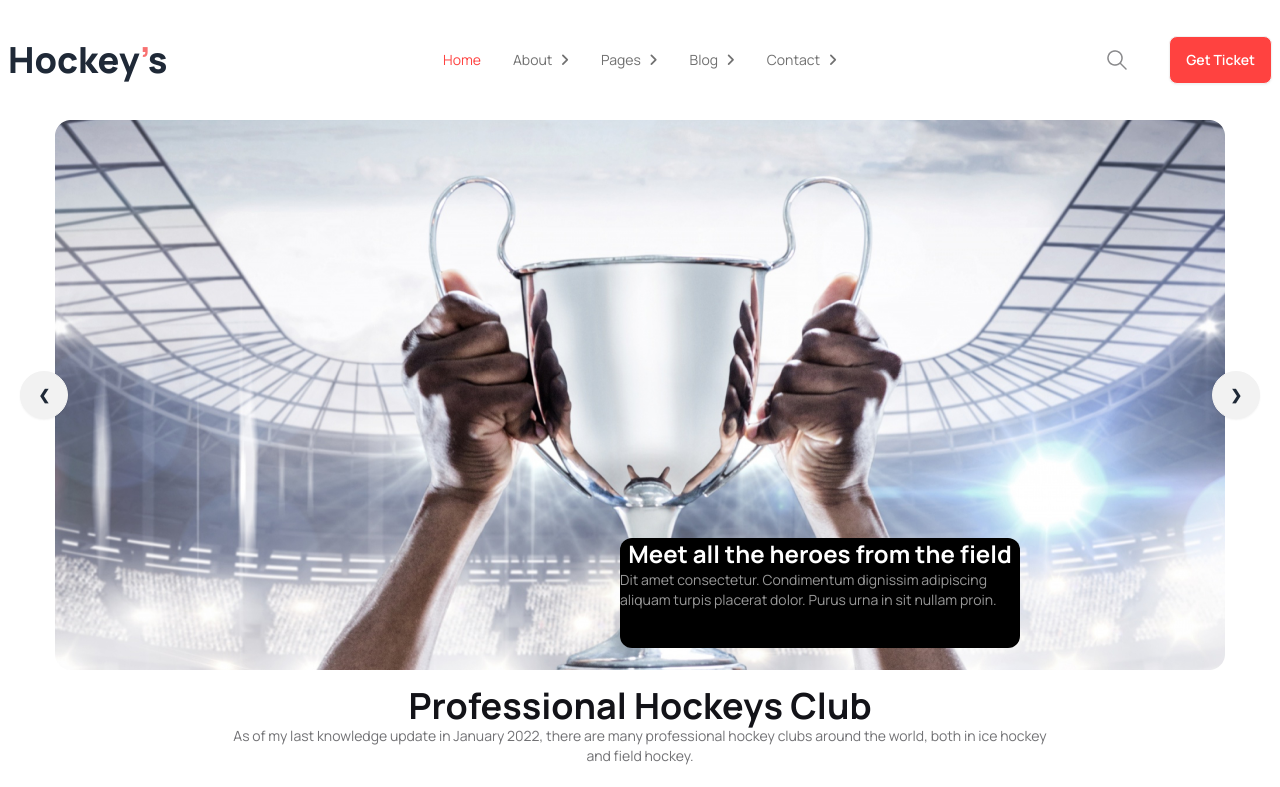
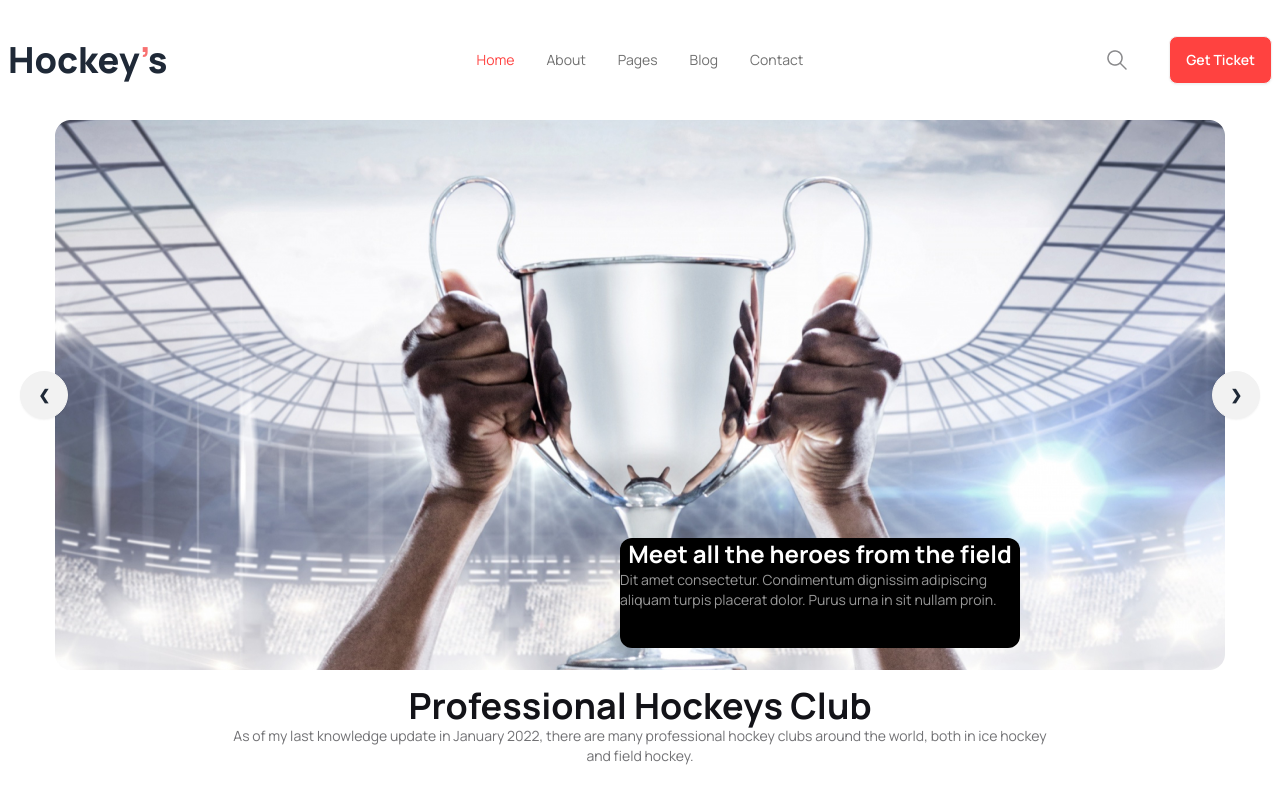
Before and after one commit to shahinur009/Assignment-3, a plain HTML site: page index.html in a window 1280 px wide. Shown: the top 787 px of the page. Drawn offline with nearby package versions, Linux system fonts and the light colour scheme.

Commit message:
resposive ok

```diff
--- a/index.html
+++ b/index.html
@@ -50,10 +50,10 @@
                 <div class="navbar-center hidden lg:flex">
                     <ul class="menu menu-horizontal px-1 text-[#707070]">
                         <li><a class="text-[#FF4240]">Home </a></li>
-                        <li><a>About<i class="fa-solid fa-angle-right"></i></a></li>
-                        <li><a>Pages <i class="fa-solid fa-angle-right"></i></a></li>
-                        <li><a>Blog <i class="fa-solid fa-angle-right"></i></a></li>
-                        <li><a>Contact<i class="fa-solid fa-angle-right"></i></a></li>
+                        <li><a>About</a></li>
+                        <li><a>Pages </a></li>
+                        <li><a>Blog </a></li>
+                        <li><a>Contact</a></li>
 
 
                     </ul>
@@ -124,7 +124,8 @@
         <section class="">
             <div class="mt-4 lg:mb-6 lg:px-56 text-center">
                 <h1 class="text-2xl lg:text-4xl px-3 py-3 font-bold text-[#131318] pb-2">Program Sections</h1>
-                <p class="text-sm font-normal px-3 py-3 text-[#13131899]">"Program sections" can refer to different parts or
+                <p class="text-sm font-normal px-3 py-3 text-[#13131899]">"Program sections" can refer to different
+                    parts or
                     segments within a computer program. The organization of a program into sections helps in structuring
                     the code, making it more modular, readable, and maintainable.</p>
             </div>
@@ -174,7 +175,8 @@
             <div>
                 <div class="mt-4 lg:mb-6 lg:px-56 text-center">
                     <h1 class="text-2xl lg:text-4xl font-bold text-[#131318] pb-2">Our New Products</h1>
-                    <p class="text-sm font-normal px-3 py-3 text-[#13131899]">Identify the target market for your new hockey
+                    <p class="text-sm font-normal px-3 py-3 text-[#13131899]">Identify the target market for your new
+                        hockey
                         products. Understand the needs and preferences of players, coaches, and enthusiasts.
                         Analyze competitors to identify gaps in the market or areas where your products can offer
                         <br> unique value.
```
